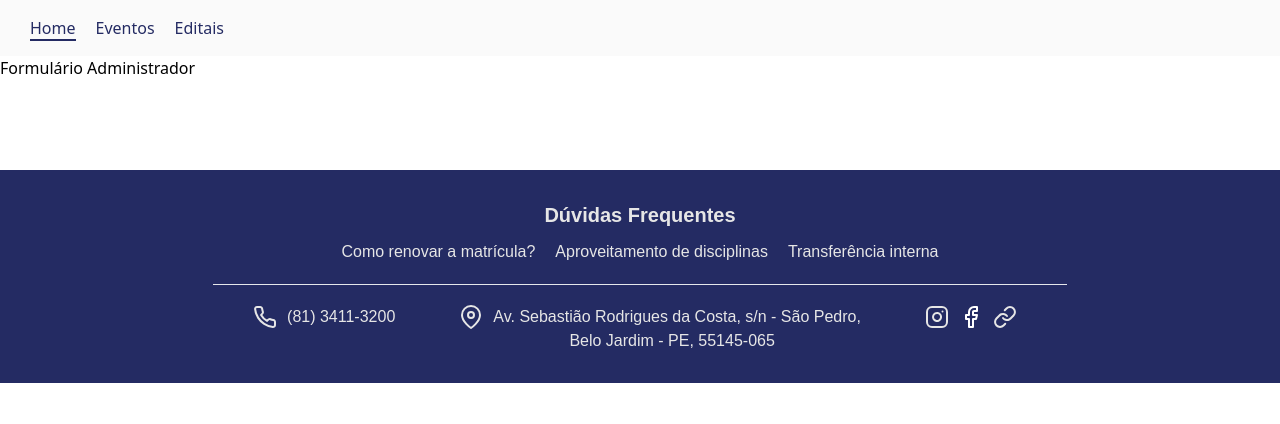
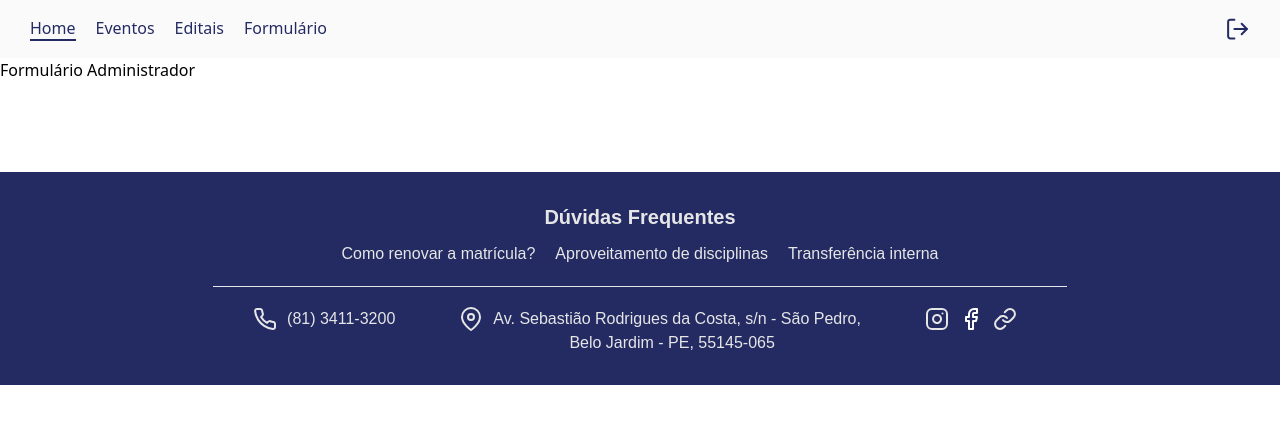
Before and after one commit to KauanneC/IFPE-PortalEgressos-Front, a Next.js app: page / in a window 1280 px wide. Shown: the top 424 px of the page. Built offline with nearby package versions, Linux system fonts and the light colour scheme.

Commit message:
update (navBar) botões

```diff
--- a/src/components/navBar/egresso/index.jsx
+++ b/src/components/navBar/egresso/index.jsx
@@ -1,17 +1,25 @@
 import React from 'react';
 import Link from 'next/link';
 import { useRouter } from 'next/router';
+import Image from 'next/image';
+
+import iconLogOut from '/public/icons/iconLogOut.svg'
 
 function NavBar() {
-    const router = useRouter(); // Obtenha a rota atual
+    const router = useRouter(); // Rota atual
 
     return (
-        <div className="bg-fundo px-30 py-4">
-            <div className="space-x-5">
+        <div className="bg-fundo px-30 py-4 justify-between flex">
+            <div className="space-x-5 w-min">
                 <Link href="/home" className={`text-azulBase ${router.pathname === '/' ? 'border-b-2 border-azulBase' : ''}`}>Home</Link>
                 <Link href="/pages/egresso/eventos" className={`text-azulBase ${router.pathname === '/pages/egresso/eventos' ? 'border-b-2 border-azulBase' : ''}`}>Eventos</Link>
                 <Link href="/pages/egresso/editais" className={`text-azulBase ${router.pathname === '/pages/egresso/editais' ? 'border-b-2 border-azulBase' : ''}`}>Editais</Link>
                 <Link href="/pages/egresso/form" className={`text-azulBase ${router.pathname === '/pages/egresso/form' ? 'border-b-2 border-azulBase' : ''}`}>Formulário</Link>
+            </div>
+            <div className='justify-center flex'>
+                <button>
+                    <Image src={iconLogOut} alt="Icone de sair" />
+                </button>
             </div>
         </div>
     );
--- a/src/components/navBar/user/index.jsx
+++ b/src/components/navBar/user/index.jsx
@@ -6,11 +6,16 @@ function NavBar() {
     const router = useRouter(); // Obtenha a rota atual
 
     return (
-        <div className="bg-fundo px-30 py-4">
-            <div className="space-x-5">
+        <div className="bg-fundo px-30 py-4 justify-between flex">
+            <div className="space-x-5 w-min">
                 <Link href="/" className={`text-azulBase ${router.pathname === '/' ? 'border-b-2 border-azulBase' : ''}`}>Home</Link>
                 <Link href="/pages/user/eventos" className={`text-azulBase ${router.pathname === '/pages/user/eventos' ? 'border-b-2 border-azulBase' : ''}`}>Eventos</Link>
                 <Link href="/pages/user/editais" className={`text-azulBase ${router.pathname === '/pages/user/editais' ? 'border-b-2 border-azulBase' : ''}`}>Editais</Link>
+            </div>
+            <div className='w-min'>
+                <button className='bg-azulBase py-0.5 px-15 text-cinza10 rounded-lg'>
+                    Entrar
+                </button>
             </div>
         </div>
     );
--- a/src/pages/index.jsx
+++ b/src/pages/index.jsx
@@ -1,5 +1,5 @@
 import React from 'react';
-import NavBar from '@/components/navBar/user';
+import NavBar from '@/components/navBar/egresso';
 import Footer from '@/components/footer';
 
 export default function Home() {
```
Also changed, not shown: public/icons/iconLogOut.svg (added).
